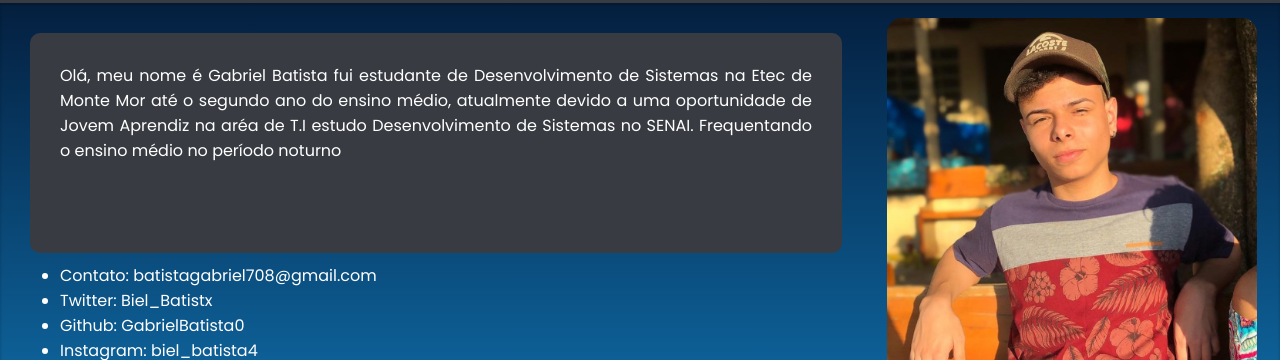
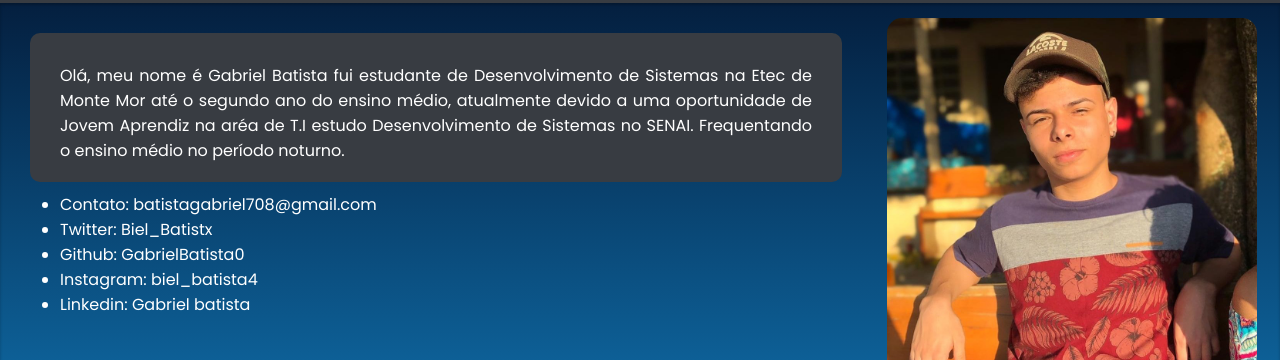
Before and after one commit to GabrielBatista0/GabrielBatista0, a plain HTML site: page index.html in a window 1280 px wide. Shown: the part 69-429 px from the top of the page. Drawn offline with Linux system fonts and the light colour scheme.

Commit message:
nova apresentação

```diff
--- a/css/styles.css
+++ b/css/styles.css
@@ -39,7 +39,7 @@ img{
     margin: 30px;
     margin-bottom: 10px;
     padding: 30px;
-    height: 28%;
+    height: 19%;
     background-color: #383c42 ;
     border-radius: 10px;
 
--- a/index.html
+++ b/index.html
@@ -17,7 +17,7 @@
 </header>
 	<main>
 		<div>
-			<p class="texto" style =" text-align: justify;"> Olá, meu nome é Gabriel Batista fui estudante de Desenvolvimento de Sistemas na Etec de Monte Mor até o segundo ano do ensino médio, atualmente devido a uma oportunidade de Jovem Aprendiz na aréa de T.I estudo Desenvolvimento de Sistemas no SENAI. Frequentando o ensino médio no período noturno </p>
+			<p class="texto" style =" text-align: justify;"> Olá, meu nome é Gabriel Batista fui estudante de Desenvolvimento de Sistemas na Etec de Monte Mor até o segundo ano do ensino médio, atualmente devido a uma oportunidade de Jovem Aprendiz na aréa de T.I estudo Desenvolvimento de Sistemas no SENAI. Frequentando o ensino médio no período noturno. </p>
 			<ul>
 				<li>
 					Contato: <a href= "https://mail.google.com" target= "_blank"> batistagabriel708@gmail.com </a>
```
Also changed, not shown: 1 other file.
